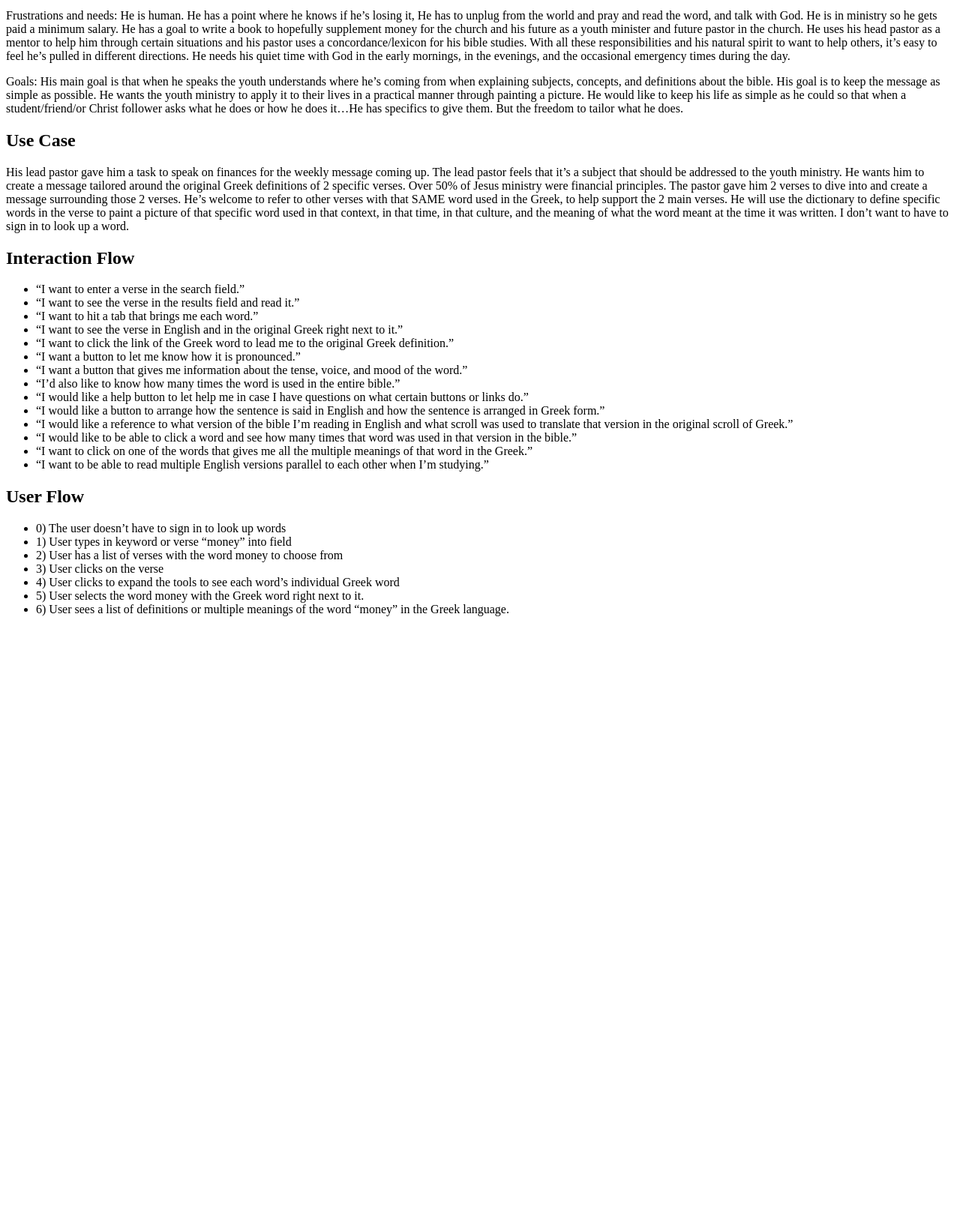
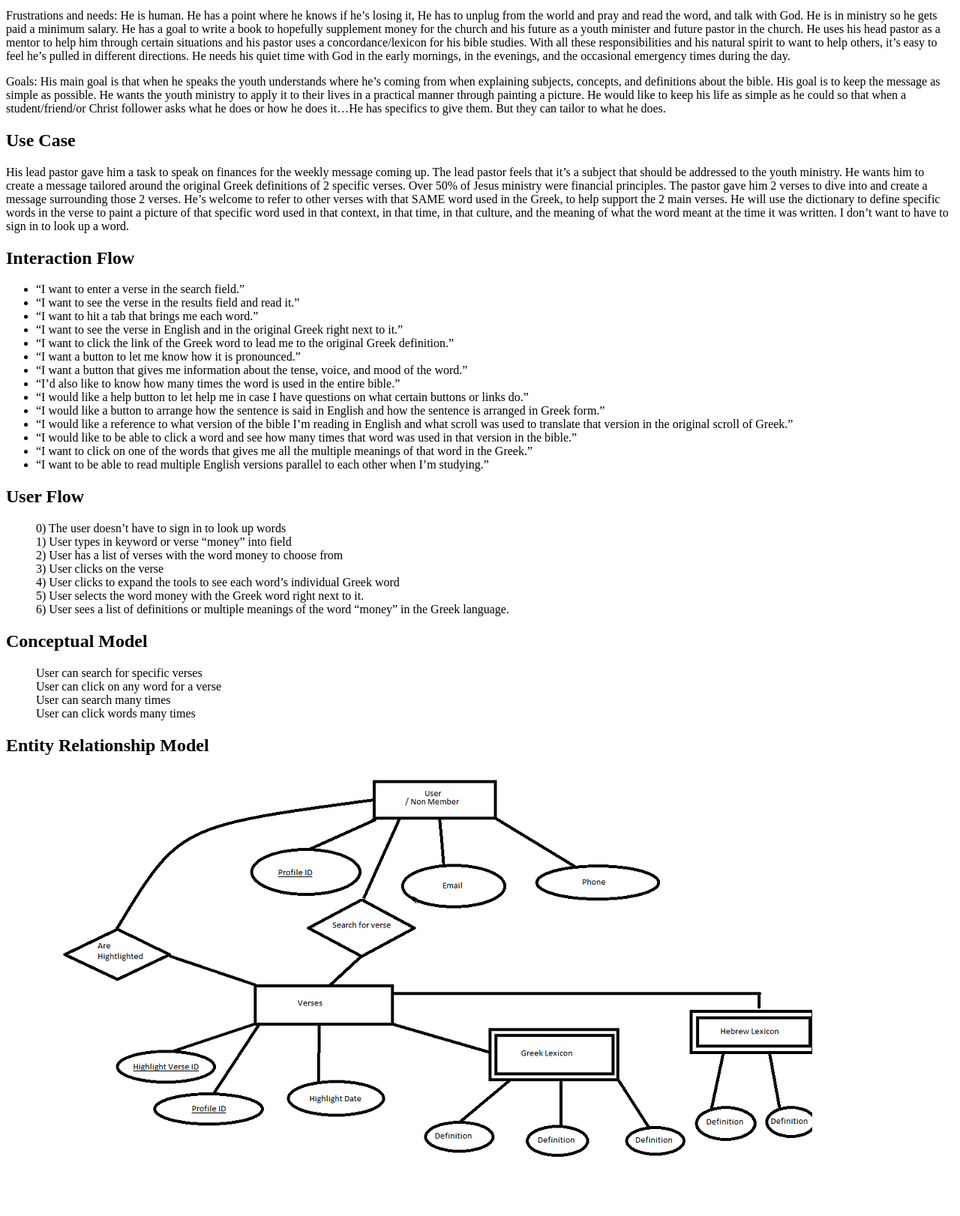
Before and after one commit to gsandoval49/data-design, a PHP site: page / in a window 1280 px wide. Shown: the part 423-2045 px from the top of the page at 75% size. Before the commit the page ends 1245 px from the top, so only its background shows below. Run offline with PHP 8.4, Linux system fonts and the light colour scheme.

Commit message:
added ERD to images file

```diff
--- a/index.php
+++ b/index.php
@@ -14,7 +14,7 @@
 				<p>Technology: Windows 10 user on his laptop, Android phone, Samsung Galaxy 5s with up to date version on his phone, Uses his Samsung smart 60” TV to link his phone or his laptop to help him have multiple screens or watch videos. Occasionally uses the HDMI cable to hook to his TV.</p>
 				<p>Attitudes and behavior: He works in a small church with many events throughout the week that he is encouraged to attend. He spends anywhere from 8-12 hours a week preparing a message for the youth ministry. He is a mentor, counselor, and a leader for his youth that approach him for fellowship or to help him with problems. He gets frustrated with the lag of a site, if he’s browsing. Will wait for it to load, but dislikes it extremely when he has to wait. He prefers an online lexicon/dictionary over an actual huge dictionary he has to carry around to help him study. He’d rather have it on his phone and be done with it. If a site lets him down. His alternative will be to go to his concordance dictionary that is through his kindle app on his phone. He is a huge social media user, since his youth does the same. He has accounts he frequents on Twitter, Instagram, Snapchat and facebook, so he is accessible to his ministry via social media. He is also on Linkedin, mainly to connect with other pastors in the church and other churches internationally. He also takes part in 2 mission trips per year, for about a week at a time. This enables him to access his tools via internet/phone/laptop.</p>
 				<p>Frustrations and needs: He is human. He has a point where he knows if he’s losing it, He has to unplug from the world and pray and read the word, and talk with God. He is in ministry so he gets paid a minimum salary. He has a goal to write a book to hopefully supplement money for the church and his future as a youth minister and future pastor in the church. He uses his head pastor as a mentor to help him through certain situations and his pastor uses a concordance/lexicon for his bible studies. With all these responsibilities and his natural spirit to want to help others, it’s easy to feel he’s pulled in different directions. He needs his quiet time with God in the early mornings, in the evenings, and the occasional emergency times during the day.</p>
-				<p>Goals: His main goal is that when he speaks the youth understands where he’s coming from when explaining subjects, concepts, and definitions about the bible. His goal is to keep the message as simple as possible. He wants the youth ministry to apply it to their lives in a practical manner through painting a picture. He would like to keep his life as simple as he could so that when a student/friend/or Christ follower asks what he does or how he does it…He has specifics to give them. But the freedom to tailor what he does.</p>
+				<p>Goals: His main goal is that when he speaks the youth understands where he’s coming from when explaining subjects, concepts, and definitions about the bible. His goal is to keep the message as simple as possible. He wants the youth ministry to apply it to their lives in a practical manner through painting a picture. He would like to keep his life as simple as he could so that when a student/friend/or Christ follower asks what he does or how he does it…He has specifics to give them. But they can tailor to what he does.</p>
 
 				<!-- Use case section -->
 				<h2>Use Case</h2>
@@ -42,14 +42,27 @@
 				<!-- User flow content -->
 				<h2>User Flow</h2>
 					<ul>
-						<li>0)	The user doesn’t have to sign in to look up words</li>
-						<li>1)	User types in keyword or verse “money” into field</li>
-						<li>2)	User has a list of verses with the word money to choose from</li>
-						<li>3)	User clicks on the verse</li>
-						<li>4)	User clicks to expand the tools to see each word’s individual Greek word</li>
-						<li>5)	User selects the word money with the Greek word right next to it. </li>
-						<li>6)	User sees a list of definitions or multiple meanings of the word “money” in the Greek language.</li>
+						<li style="list-style-type: none;">0)	The user doesn’t have to sign in to look up words</li>
+						<li style="list-style-type: none;">1)	User types in keyword or verse “money” into field</li>
+						<li style="list-style-type: none;">2)	User has a list of verses with the word money to choose from</li>
+						<li style="list-style-type: none;">3)	User clicks on the verse</li>
+						<li style="list-style-type: none;">4)	User clicks to expand the tools to see each word’s individual Greek word</li>
+						<li style="list-style-type: none;">5)	User selects the word money with the Greek word right next to it. </li>
+						<li style="list-style-type: none;">6)	User sees a list of definitions or multiple meanings of the word “money” in the Greek language.</li>
 					</ul>
+
+				<!-- Conceptual model image here - needs approval from instructor -->
+				<h2>Conceptual Model</h2>
+					<ul>
+						<li style="list-style-type: none">User can search for specific verses</li>
+						<li style="list-style-type: none">User can click on any word for a verse</li>
+						<li style="list-style-type: none">User can search many times</li>
+						<li style="list-style-type: none">User can click words many times</li>
+					</ul>
+
+				<!-- Logical model aka entity relationship model -->
+				<h2>Entity Relationship Model</h2>
+				<img src="images/entity-relationship-diagram.png" alt="Entity Relationship Diagram Image">
 
 
 			</main>
```
Also changed, not shown: images/entity-relationship-diagram.png (added).
